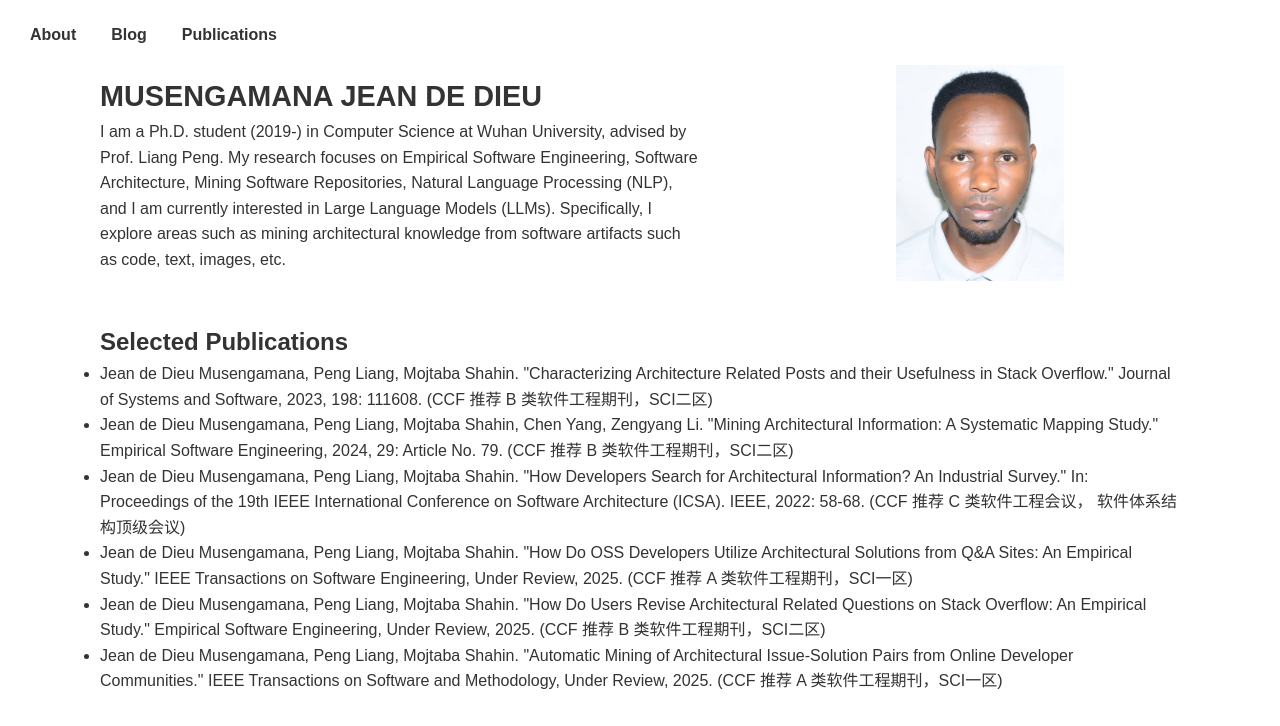
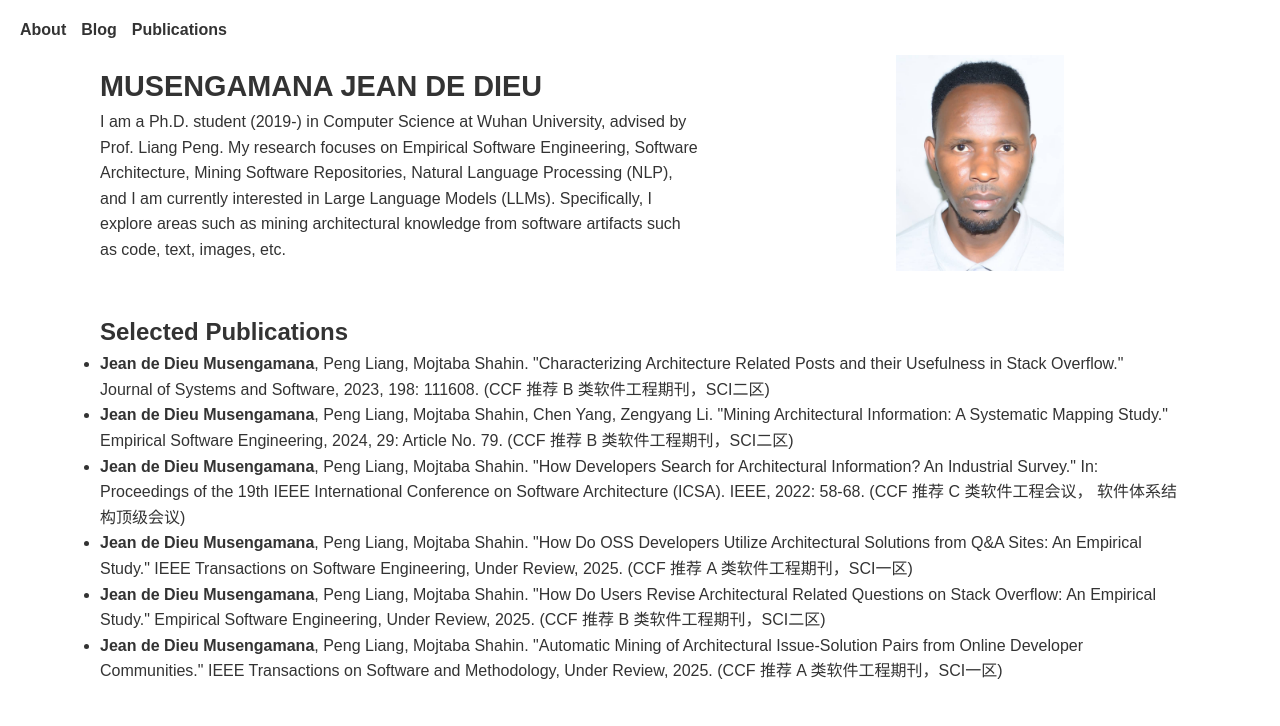
Before and after one commit to JeanMusenga/JeanMusenga.github.io, a plain HTML site: page index.html in a window 1280 px wide. Shown: the part 74-800 px from the top of the page. Drawn offline with Linux system fonts and the light colour scheme.

Commit message:
Update index.html

```diff
--- a/index.html
+++ b/index.html
@@ -50,7 +50,7 @@
             text-decoration: none;
             font-weight: bold;
             color: inherit;
-            padding: 5px 10px;
+            /* Navigation Menu padding: 5px 10px;*/
             transition: background-color 0.3s ease;
         }
 
@@ -197,12 +197,12 @@
 		<div>
             <h2>Selected Publications</h2>
             <ul>
-                <li>Jean de Dieu Musengamana, Peng Liang, Mojtaba Shahin. "Characterizing Architecture Related Posts and their Usefulness in Stack Overflow." Journal of Systems and Software, 2023, 198: 111608. (CCF 推荐 B 类软件工程期刊，SCI二区)</li>
-                <li>Jean de Dieu Musengamana, Peng Liang, Mojtaba Shahin, Chen Yang, Zengyang Li. "Mining Architectural Information: A Systematic Mapping Study." Empirical Software Engineering, 2024, 29: Article No. 79. (CCF 推荐 B 类软件工程期刊，SCI二区)</li>
-                <li>Jean de Dieu Musengamana, Peng Liang, Mojtaba Shahin. "How Developers Search for Architectural Information? An Industrial Survey." In: Proceedings of the 19th IEEE International Conference on Software Architecture (ICSA). IEEE, 2022: 58-68. (CCF 推荐 C 类软件工程会议， 软件体系结构顶级会议)</li>
-                <li>Jean de Dieu Musengamana, Peng Liang, Mojtaba Shahin. "How Do OSS Developers Utilize Architectural Solutions from Q&A Sites: An Empirical Study." IEEE Transactions on Software Engineering, Under Review, 2025. (CCF 推荐 A 类软件工程期刊，SCI一区)</li>
-                <li>Jean de Dieu Musengamana, Peng Liang, Mojtaba Shahin. "How Do Users Revise Architectural Related Questions on Stack Overflow: An Empirical Study." Empirical Software Engineering, Under Review, 2025. (CCF 推荐 B 类软件工程期刊，SCI二区)</li>
-                <li>Jean de Dieu Musengamana, Peng Liang, Mojtaba Shahin. "Automatic Mining of Architectural Issue-Solution Pairs from Online Developer Communities." IEEE Transactions on Software and Methodology, Under Review, 2025. (CCF 推荐 A 类软件工程期刊，SCI一区)</li>
+                <li><strong>Jean de Dieu Musengamana</strong>, Peng Liang, Mojtaba Shahin. "Characterizing Architecture Related Posts and their Usefulness in Stack Overflow." Journal of Systems and Software, 2023, 198: 111608. (CCF 推荐 B 类软件工程期刊，SCI二区)</li>
+                <li><strong>Jean de Dieu Musengamana</strong>, Peng Liang, Mojtaba Shahin, Chen Yang, Zengyang Li. "Mining Architectural Information: A Systematic Mapping Study." Empirical Software Engineering, 2024, 29: Article No. 79. (CCF 推荐 B 类软件工程期刊，SCI二区)</li>
+                <li><strong>Jean de Dieu Musengamana</strong>, Peng Liang, Mojtaba Shahin. "How Developers Search for Architectural Information? An Industrial Survey." In: Proceedings of the 19th IEEE International Conference on Software Architecture (ICSA). IEEE, 2022: 58-68. (CCF 推荐 C 类软件工程会议， 软件体系结构顶级会议)</li>
+                <li><strong>Jean de Dieu Musengamana</strong>, Peng Liang, Mojtaba Shahin. "How Do OSS Developers Utilize Architectural Solutions from Q&A Sites: An Empirical Study." IEEE Transactions on Software Engineering, Under Review, 2025. (CCF 推荐 A 类软件工程期刊，SCI一区)</li>
+                <li><strong>Jean de Dieu Musengamana</strong>, Peng Liang, Mojtaba Shahin. "How Do Users Revise Architectural Related Questions on Stack Overflow: An Empirical Study." Empirical Software Engineering, Under Review, 2025. (CCF 推荐 B 类软件工程期刊，SCI二区)</li>
+                <li><strong>Jean de Dieu Musengamana</strong>, Peng Liang, Mojtaba Shahin. "Automatic Mining of Architectural Issue-Solution Pairs from Online Developer Communities." IEEE Transactions on Software and Methodology, Under Review, 2025. (CCF 推荐 A 类软件工程期刊，SCI一区)</li>
             </ul>
         </section>
 		</div>
```
